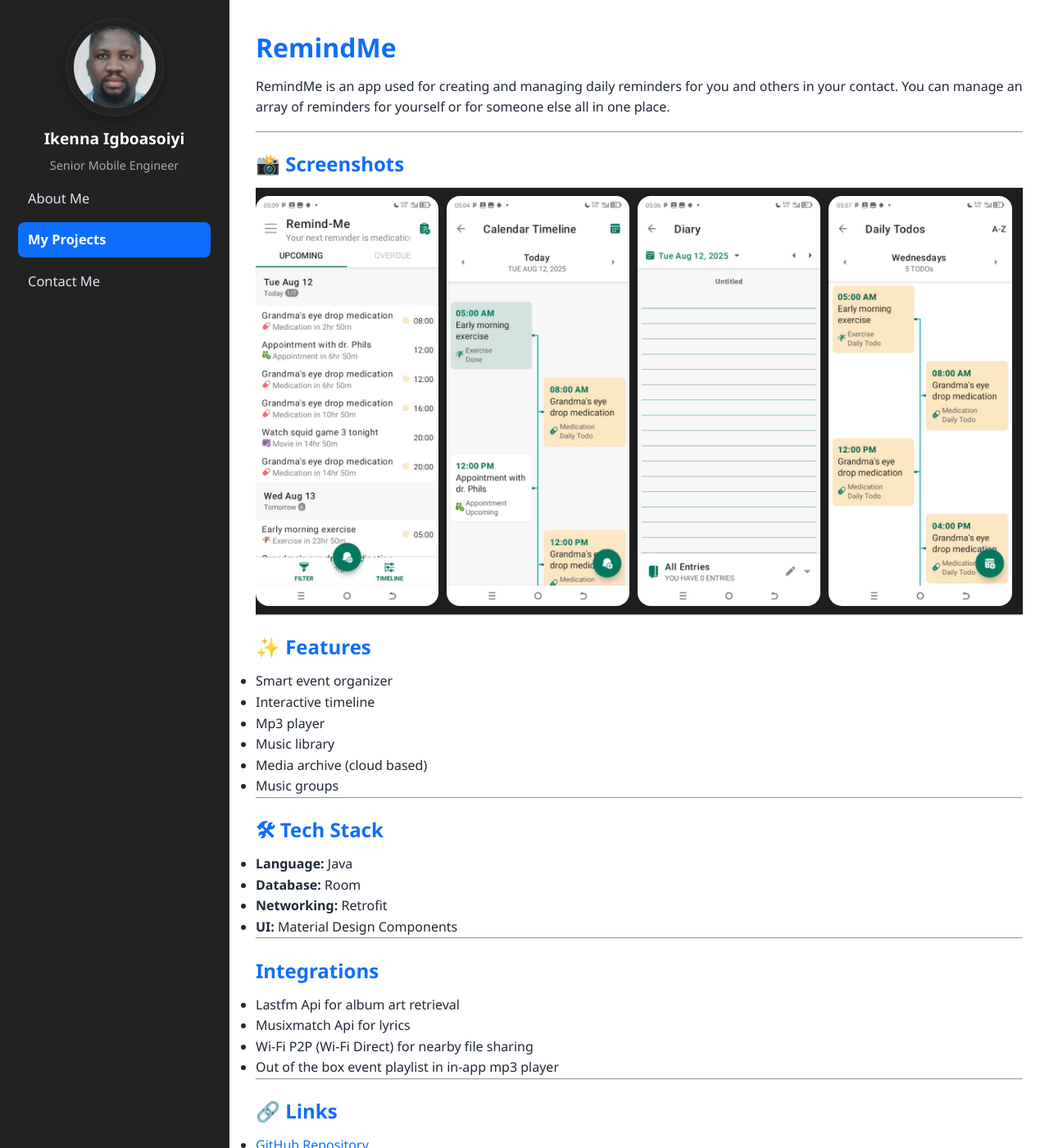
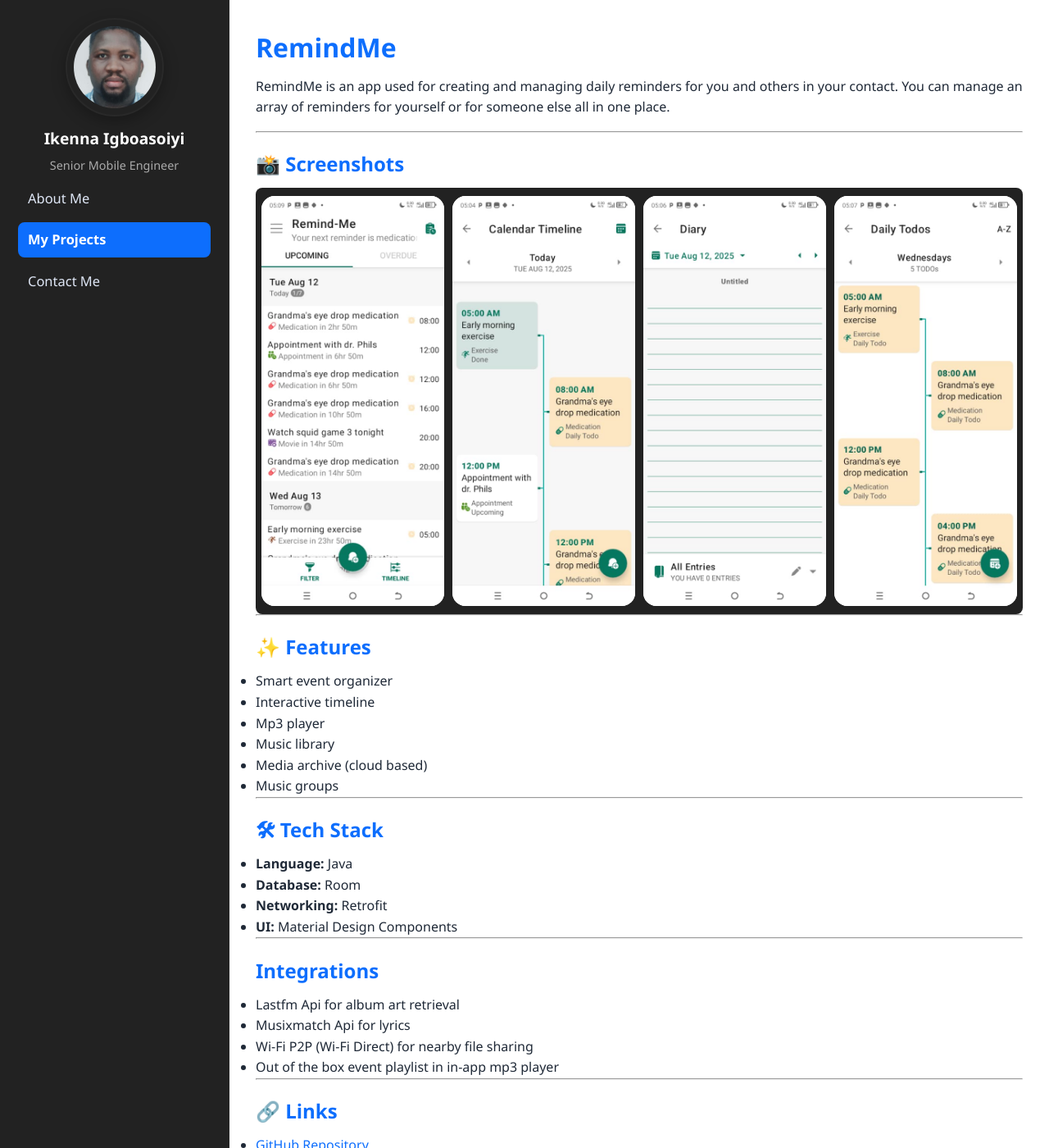
Before and after one commit to Andy112/ikenna-portfolio, a Jekyll site: the page built from projects/remind-me.md, in a window 1280 px wide and 1400 px high. Shown: the whole window at 82% size. Built offline with Jekyll 4.4.1, drawn with Linux system fonts in a browser that asks for light colours.

Commit message:
Update style.css

```diff
--- a/assets/style.css
+++ b/assets/style.css
@@ -474,6 +474,7 @@
   height: 500px;
   width: auto;
   border-radius: 16px;
+  background: #fff;
   flex-shrink: 0;
   object-fit: contain;
 
@@ -481,10 +482,17 @@
   scroll-snap-align: start;
 }
 
+.screenshot-gallery-dark {
+  background-color: #222;
+}
+
 .screenshot-gallery {
   display: flex;
-  background-color: #1e1e1e;
+/*   background-color: #D3D3D3; */
   gap: 10px;
+  padding: 20px;
+  border-radius: 8px;
+  justify-content: center;
   overflow-x: auto;
   padding: 10px 0;
 
```
